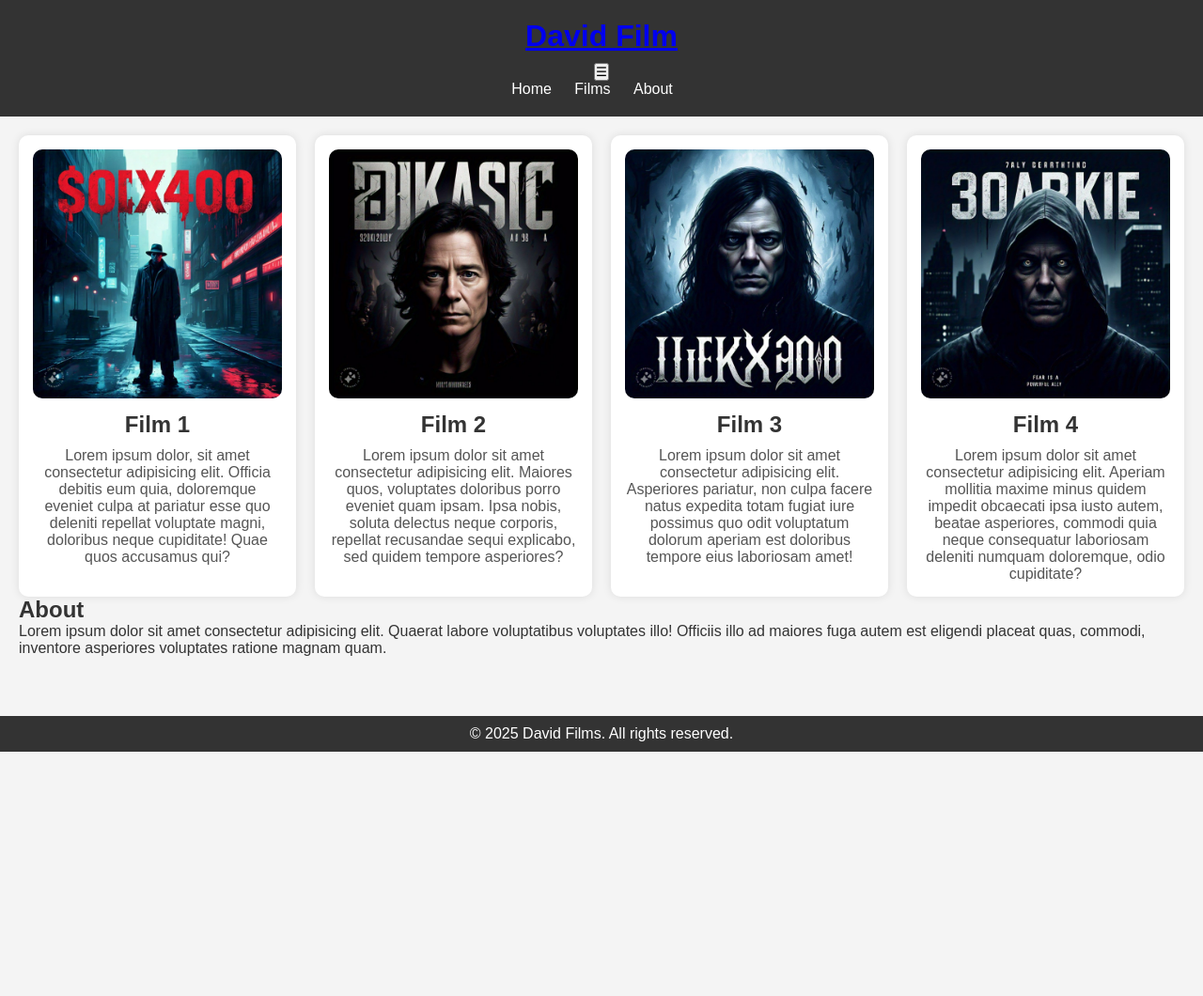
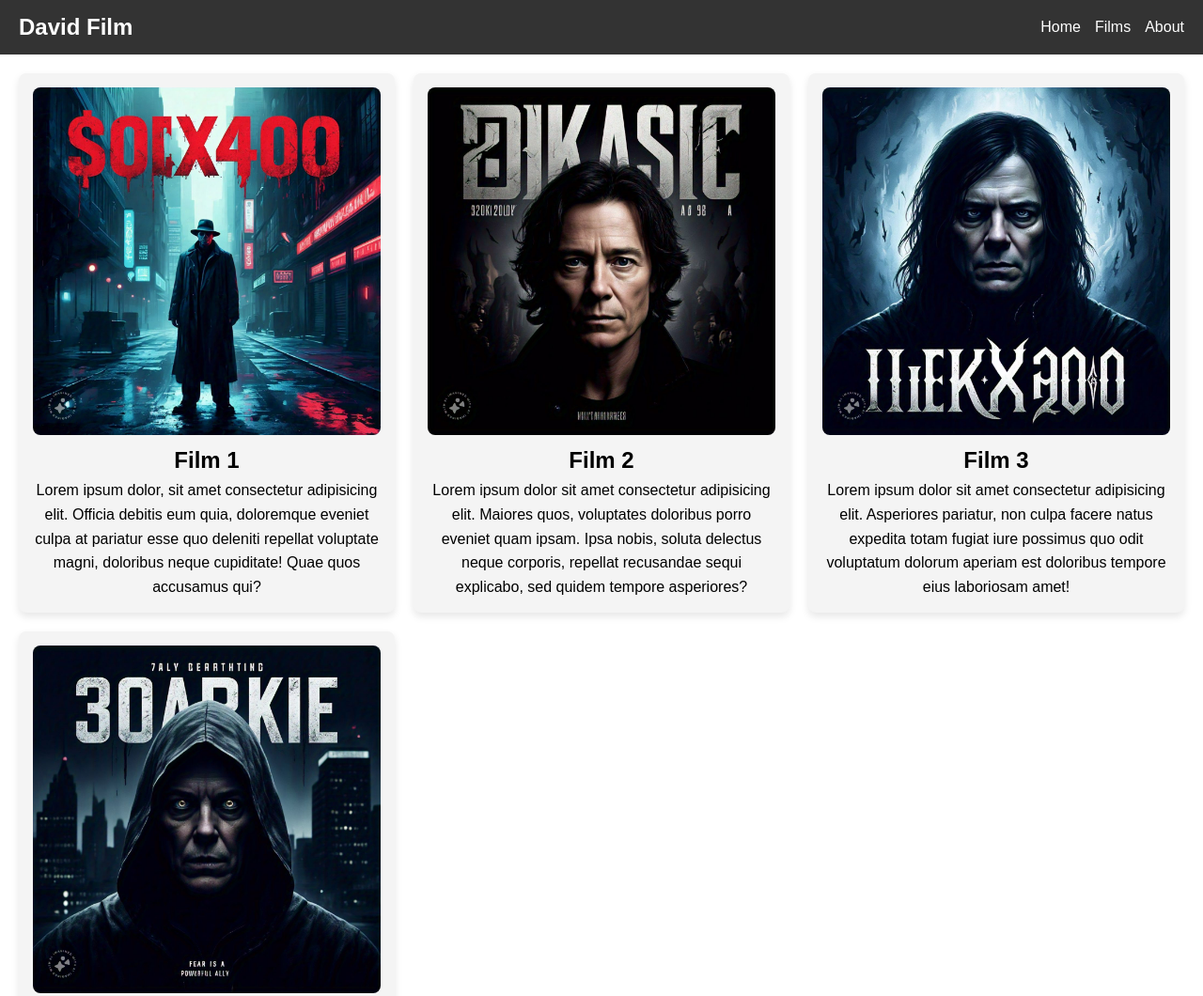
Before and after one commit to davidfebriaris/davidmovie, a plain HTML site: page index.html in a window 1280 px wide. Shown: the top 1060 px of the page at 94% size. Before the commit the page ends 800 px from the top, so only its background shows below. Drawn offline with Linux system fonts and the light colour scheme.

Commit message:
Update style.css

```diff
--- a/style.css
+++ b/style.css
@@ -1,87 +1,125 @@
-/* Reset CSS */
 * {
     margin: 0;
     padding: 0;
     box-sizing: border-box;
 }
 
-/* Style untuk Body */
 body {
     font-family: Arial, sans-serif;
-    background-color: #f4f4f4;
-    color: #333;
+    line-height: 1.6;
 }
 
-/* Header */
 header {
     background-color: #333;
-    color: white;
-    padding: 20px;
-    text-align: center;
+    color: #fff;
+    padding: 10px 20px;
+    display: flex;
+    justify-content: space-between;
+    align-items: center;
 }
 
 header h1 {
-    margin-bottom: 10px;
+    font-size: 24px;
+}
+
+header h1 a {
+    color: #fff;
+    text-decoration: none;
+}
+
+.hamburger-menu {
+    display: none;
+    font-size: 24px;
+    background: none;
+    border: none;
+    color: #fff;
+    cursor: pointer;
 }
 
 nav ul {
     list-style: none;
-    padding: 0;
-}
-
-nav ul li {
-    display: inline;
-    margin-right: 20px;
+    display: flex;
+    gap: 15px;
 }
 
 nav ul li a {
-    color: white;
+    color: #fff;
     text-decoration: none;
 }
 
-/* Main Content */
-main {
+.film-list {
+    display: grid;
+    grid-template-columns: repeat(auto-fit, minmax(300px, 1fr));
+    gap: 20px;
     padding: 20px;
 }
 
-.film-list {
-    display: flex;
-    justify-content: space-between;
-    gap: 20px;
-}
-
 .film-item {
-    background-color: white;
-    border-radius: 10px;
-    box-shadow: 0 0 10px rgba(0, 0, 0, 0.1);
-    width: 30%;
+    background: #f4f4f4;
+    padding: 15px;
+    border-radius: 8px;
+    box-shadow: 0 4px 8px rgba(0, 0, 0, 0.1);
     text-align: center;
-    padding: 15px;
+    transition: transform 0.3s ease, box-shadow 0.3s ease;
 }
 
 .film-item img {
     width: 100%;
-    border-radius: 10px;
-    margin-bottom: 10px;
+    border-radius: 8px;
+    transition: transform 0.3s ease;
 }
 
-.film-item h2 {
-    font-size: 1.5em;
-    margin-bottom: 10px;
+.film-item:hover {
+    transform: translateY(-10px);
+    box-shadow: 0 8px 16px rgba(0, 0, 0, 0.2);
 }
 
-.film-item p {
-    font-size: 1em;
-    color: #555;
+.film-item:hover img {
+    transform: scale(1.05);
 }
 
-/* Footer */
+#about {
+    padding: 20px;
+    background: #f9f9f9;
+    text-align: center;
+}
+
+#about h2 {
+    font-size: 28px;
+    margin-bottom: 15px;
+}
+
+#about p {
+    font-size: 18px;
+    color: #555;
+    max-width: 800px;
+    margin: 0 auto;
+}
+
 footer {
     background-color: #333;
-    color: white;
+    color: #fff;
     text-align: center;
-    padding: 10px;
-    position: fixed;
-    width: 100%;
-    bottom: 0;
+    padding: 10px 0;
 }
+
+@media (max-width: 768px) {
+    .hamburger-menu {
+        display: block;
+    }
+
+    nav ul {
+        display: none;
+        flex-direction: column;
+        background: #444;
+        position: absolute;
+        top: 50px;
+        left: 0;
+        width: 100%;
+        padding: 10px 0;
+    }
+
+    nav ul.show {
+        display: flex;
+    }
+}
```
